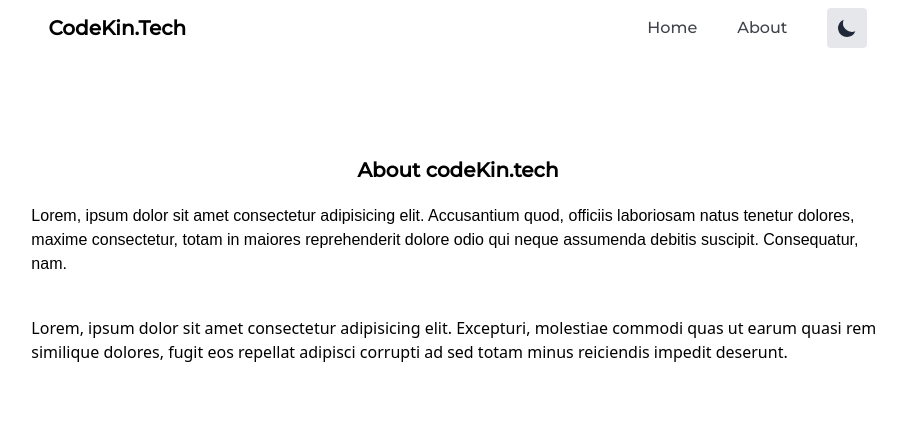
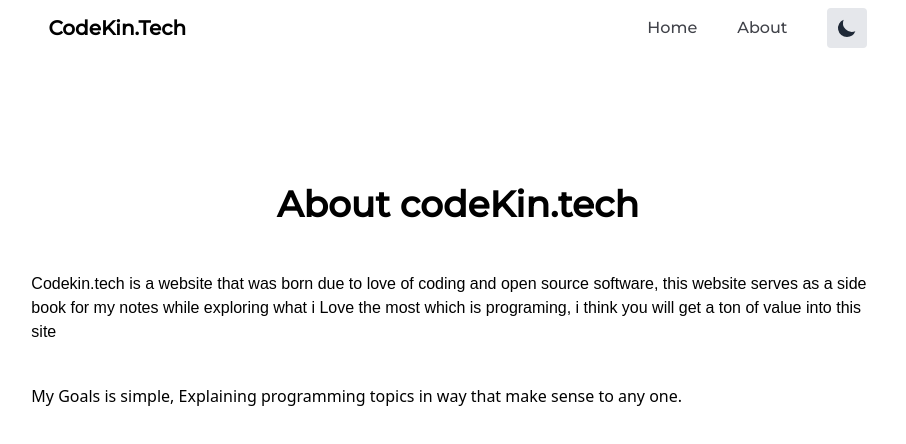
Before and after one commit to veritem/codekin.tech, a Next.js app: page /about in a window 1280 px wide. Shown: the top 444 px of the page, without its empty margins (182-1088 px from the left). Built offline with nearby package versions, Linux system fonts and the light colour scheme; a web font is replaced by a local one.

Commit message:
feature: about page done

```diff
--- a/pages/about.tsx
+++ b/pages/about.tsx
@@ -8,20 +8,18 @@
                 <title>About - codeKin</title>
             </Head>
             <Container>
-                <h1 className=" text-xl mt-5 mb-5 text-center font-bold font-display dark:text-white">
+                <h1 className=" text-4xl mt-12 mb-12 text-center font-bold font-display dark:text-white">
                     About codeKin.tech
                 </h1>
                 <p className=" font-body mb-10 dark:text-white">
-                    Lorem, ipsum dolor sit amet consectetur adipisicing elit. Accusantium quod,
-                    officiis laboriosam natus tenetur dolores, maxime consectetur, totam in maiores
-                    reprehenderit dolore odio qui neque assumenda debitis suscipit. Consequatur,
-                    nam.
+                    Codekin.tech is a website that was born due to love of coding and open source
+                    software, this website serves as a side book for my notes while exploring what i
+                    Love the most which is programing, i think you will get a ton of value into this
+                    site
                 </p>
-
                 <p className="dark:text-white">
-                    Lorem, ipsum dolor sit amet consectetur adipisicing elit. Excepturi, molestiae
-                    commodi quas ut earum quasi rem similique dolores, fugit eos repellat adipisci
-                    corrupti ad sed totam minus reiciendis impedit deserunt.
+                    My Goals is simple, Explaining programming topics in way that make sense to any
+                    one.
                 </p>
             </Container>
         </>
```
